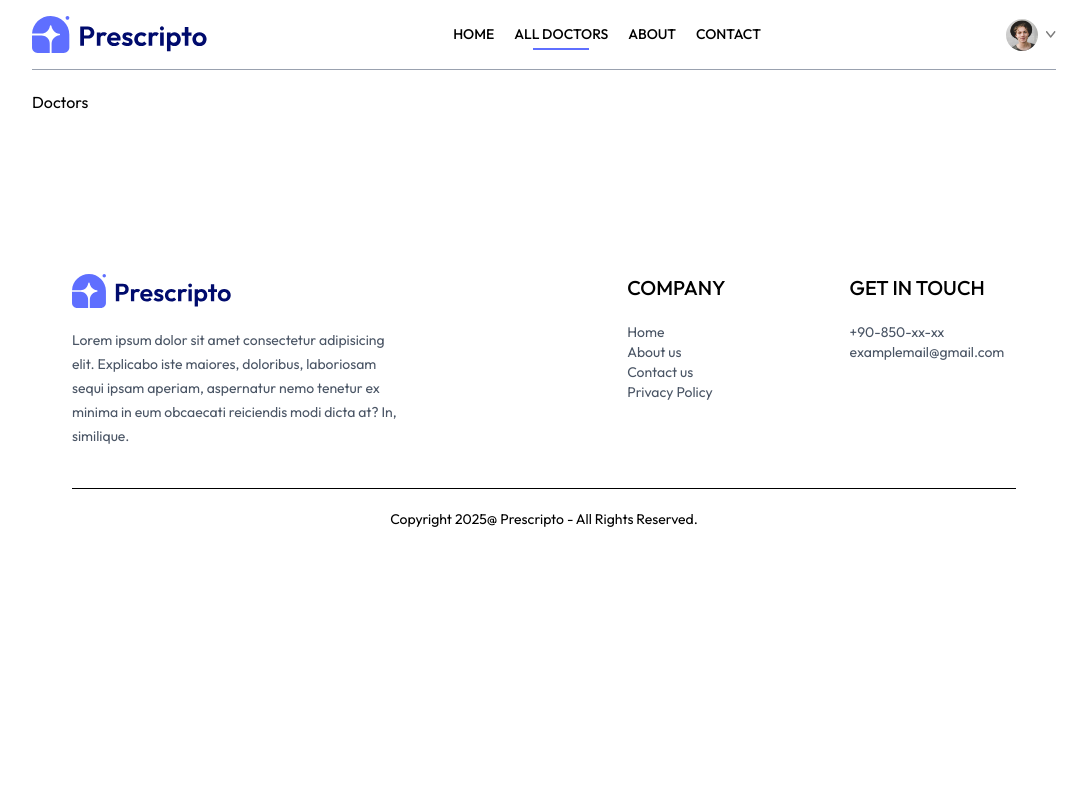
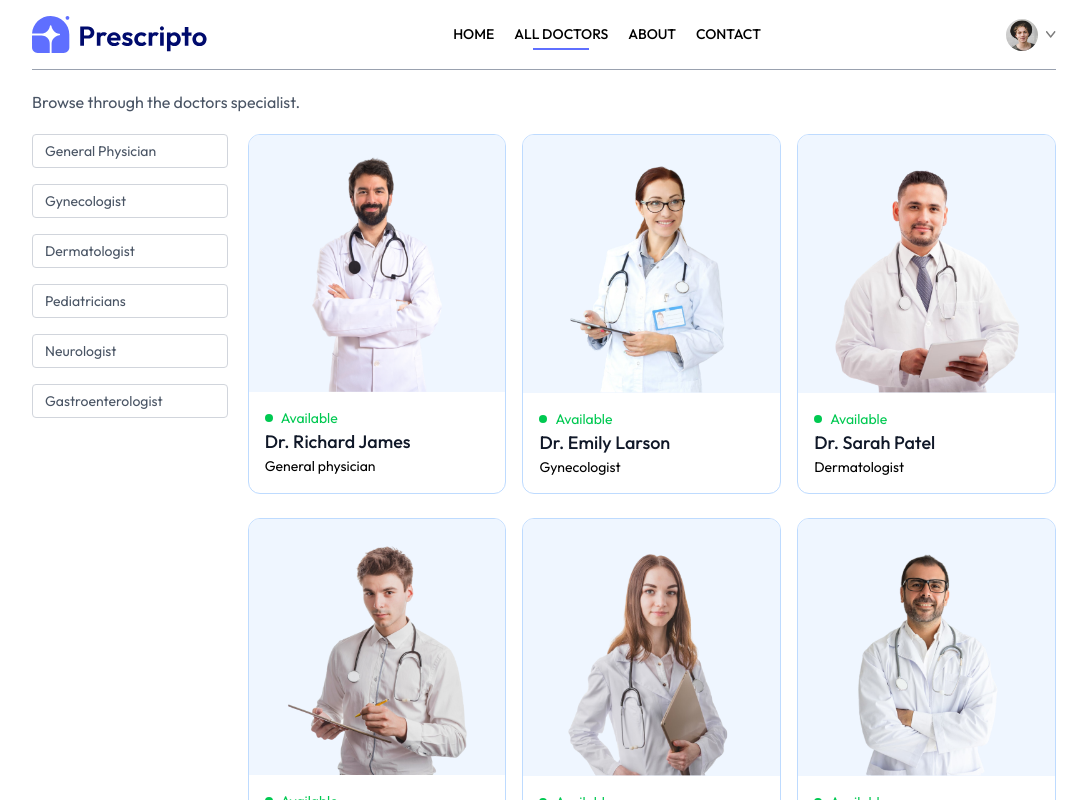
Before and after one commit to yegeb/doctor-appointment-app, a React (Vite) app in the folder client/: page /doctors in a window 1280 px wide. Shown: the top 800 px of the page, without its empty margins (96-1183 px from the left). Built offline with nearby package versions, Linux system fonts and the light colour scheme.

Commit message:
add doctors.jsx

```diff
--- a/client/src/components/Navbar.jsx
+++ b/client/src/components/Navbar.jsx
@@ -10,7 +10,7 @@
 
     return (
         <div className='flex items-center justify-between text-sm py-4 mb-5 border-b border-b-gray-400'>
-            <img className='w-44 cursor-pointer' src={assets.logo} alt='' />
+            <img onClick={() => navigate('/')} className='w-44 cursor-pointer' src={assets.logo} alt='' />
             <ul className='hidden md:flex items-start gap-5 font-medium'>
                 <NavLink to='/'>
                     <li className='py-1'>HOME</li>
--- a/client/src/pages/Doctors.jsx
+++ b/client/src/pages/Doctors.jsx
@@ -1,8 +1,59 @@
 import React from 'react'
+import { useNavigate, useParams } from 'react-router-dom'
+import App from '../App';
+import { AppContext } from '../context/AppContext';
+import { useState, useContext, useEffect} from 'react';
 
 const Doctors = () => {
+
+  const { speciality } = useParams();
+  const [filterDoc, setFilterDoc] = useState([]);
+  const {doctors} = useContext(AppContext);
+  const navigate = useNavigate();
+
+  const applyFilter = () => {
+    if (speciality) {
+      setFilterDoc(doctors.filter(doc => doc.speciality === speciality))
+    }
+    else {
+      setFilterDoc(doctors);
+    }
+  }
+
+  useEffect(() => {
+    applyFilter();
+  }, [doctors, speciality])
+
   return (
-    <div>Doctors</div>
+    <div>
+      <p className='text-gray-600 '>Browse through the doctors specialist.</p>
+      <div className='flex flex-col sm:flex-row items-start gap-5 mt-5'>
+        <div className='flex flex-col gap-4 text-sm text-gray-600'>
+          <p onClick={() => speciality === 'General Physician' ? navigate('/doctors') : navigate('/doctors/General Physician')} className={`w-[94vw] sm:w-auto pl-3 py-1.5 pr-16 border border-gray-300 rounded transition-all cursor-pointer ${speciality === "General Physician" ? "bg-indigo-100 text-black " : ""}`}>General Physician</p>
+          <p onClick={() => speciality === 'Gynecologist' ? navigate('/doctors') : navigate('/doctors/Gynecologist')} className={`w-[94vw] sm:w-auto pl-3 py-1.5 pr-16 border border-gray-300 rounded transition-all cursor-pointer ${speciality === "Gynecologist" ? "bg-indigo-100 text-black " : ""}`}>Gynecologist</p>
+          <p onClick={() => speciality === 'Dermatologist' ? navigate('/doctors') : navigate('/doctors/Dermatologist')} className={`w-[94vw] sm:w-auto pl-3 py-1.5 pr-16 border border-gray-300 rounded transition-all cursor-pointer ${speciality === "Dermatologist" ? "bg-indigo-100 text-black " : ""}`}>Dermatologist</p>
+          <p onClick={() => speciality === 'Pediatricians' ? navigate('/doctors') : navigate('/doctors/Pediatricians')} className={`w-[94vw] sm:w-auto pl-3 py-1.5 pr-16 border border-gray-300 rounded transition-all cursor-pointer ${speciality === "Pediatricians" ? "bg-indigo-100 text-black " : ""}`}>Pediatricians</p>
+          <p onClick={() => speciality === 'Neurologist' ? navigate('/doctors') : navigate('/doctors/Neurologist')} className={`w-[94vw] sm:w-auto pl-3 py-1.5 pr-16 border border-gray-300 rounded transition-all cursor-pointer ${speciality === "Neurologist" ? "bg-indigo-100 text-black " : ""}`}>Neurologist</p>
+          <p onClick={() => speciality === 'Gastroenterologist' ? navigate('/doctors') : navigate('/doctors/Gastroenterologist')} className={`w-[94vw] sm:w-auto pl-3 py-1.5 pr-16 border border-gray-300 rounded transition-all cursor-pointer ${speciality === "Gastroenterologist" ? "bg-indigo-100 text-black " : ""}`}>Gastroenterologist</p>
+        </div>
+        <div className='w-full grid grid-cols-auto-fill-200 gap-4 gap-y-6'>
+          {
+            filterDoc.map((item, index)=>(
+                <div onClick={() => navigate(` /appointment/${item._id}`)} className='border border-blue-200 rounded-xl overflow-hidden cursor-pointer hover:translate-y-[-10px] transition-all duration-500' key={index} >
+                    <img className='bg-blue-50' src={item.image} alt="" />
+                    <div className='p-4'>
+                        <div className='flex items-center gap-2 text-sm text-center text-green-500'>
+                            <p className='w-2 h-2 bg-green-500 rounded-full'></p><p>Available</p>
+                        </div>
+                        <p className='text-gray-900 text-lg font-medium'>{item.name}</p>
+                        <p className='text-gray600 text-sm '>{item.speciality}</p>
+                    </div>
+                </div>
+            ))
+          }
+        </div>
+      </div>
+    </div>
   )
 }
 
```
